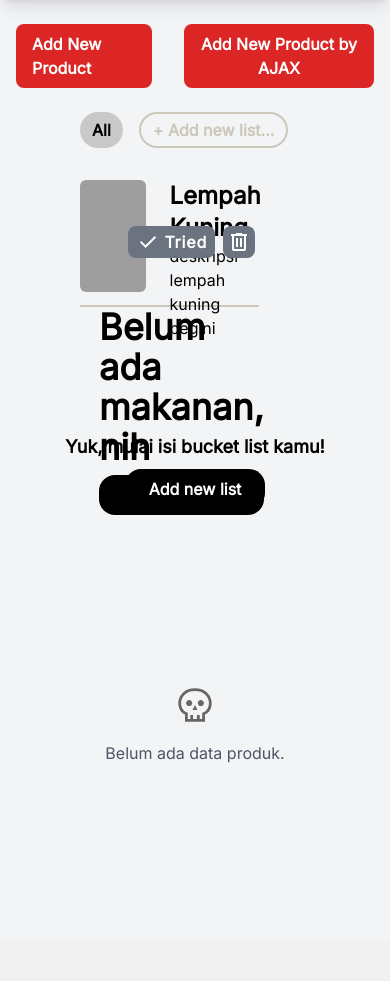
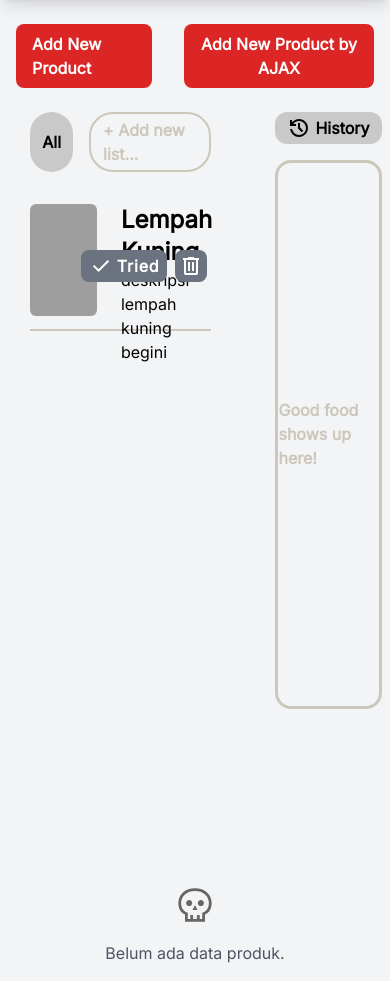
Before and after one commit to githubhiseka/thriftxyouth, a Django app: page / in a window 390 px wide. Shown: the part 64-1045 px from the top of the page. Before the commit the page ends 827 px from the top, so only its background shows below. Run offline with Django 5.2, Linux system fonts and the light colour scheme; the visitor is signed in with stand-in values (Sample User, id 1); data that the repository does not hold is empty; some libraries are stand-ins or nearby versions; grey boxes are pictures that could not be loaded.

Commit message:
sisa ajax makanan, responsive, dan js

```diff
--- a/main/templates/main.html
+++ b/main/templates/main.html
@@ -19,21 +19,26 @@
     </div>
 
     {% comment %} ini dummy {% endcomment %}
-    {% comment %} main container {% endcomment %}
+    {% comment %} main container dibagi 2{% endcomment %}
+    <div class="flex flex-row mx-auto w-[92%] gap-16">
+
+
+        {% comment %} left container {% endcomment %}
+        <div class="flex flex-col gap-8 w-[55%]">
 
             {% comment %} choose bar {% endcomment %}
-    <div class="flex flex-row gap-4 ml-16 mb-8">
-        <div class="flex items-center bg-[#C9C9C9] rounded-3xl hover:bg-gray-600">     {% comment %} hover properties perlu diganti nanti {% endcomment %}
-            <p class="font-bold px-3 py-1 cursor-pointer">All</p>
+            <div class="flex flex-row gap-4">       {% comment %} mungkin harus fixed dengan background color {% endcomment %}
+                <div class="flex items-center px-3 py-1 bg-[#C9C9C9] rounded-3xl cursor-pointer hover:bg-gray-600">     {% comment %} hover properties perlu diganti nanti {% endcomment %}
+                    <p class="font-bold">All</p>
                 </div>
-        <div class="flex items-center border-2 border-[#CCC7BA] rounded-3xl hover:bg-gray-700">
-            <p class="font-bold px-3 py-1 text-[#CCC7BA] cursor-pointer">+ Add new list...</p>
+                <div class="flex items-center px-3 py-1 border-2 border-[#CCC7BA] rounded-3xl cursor-pointer hover:bg-gray-700">
+                    <p class="font-bold text-[#CCC7BA]">+ Add new list...</p>
                 </div>
             </div>
 
 
             {% comment %} list of bucket list {% endcomment %}
-    <div class="relative flex flex-row gap-6 border-b-2 border-[#CCC7BA] ml-16 h-[15vh] w-1/2">
+            <div class="relative flex flex-row gap-6 border-b-2 border-[#CCC7BA] h-[15vh] w-full">
                 <div class="h-[90%] aspect-square overflow-hidden rounded-md">
                     <img src="blabla.jpg" class="object-cover w-full h-full">
                 </div>
@@ -52,9 +57,24 @@
                     </div>
                 </div>
             </div>
+        </div>
+
+        {% comment %} right container{% endcomment %}
+        <div class="sticky flex flex-col gap-4 items-end w-2/5">
+            {% comment %} history button {% endcomment %}
+            <div class="flex flex-row justify-center items-center gap-1 px-3 py-1 bg-[#C9C9C9] rounded-xl cursor-pointer">
+                <svg xmlns="http://www.w3.org/2000/svg" height="24px" viewBox="0 -960 960 960" width="24px" fill="#000000"><path d="M480-120q-138 0-240.5-91.5T122-440h82q14 104 92.5 172T480-200q117 0 198.5-81.5T760-480q0-117-81.5-198.5T480-760q-69 0-129 32t-101 88h110v80H120v-240h80v94q51-64 124.5-99T480-840q75 0 140.5 28.5t114 77q48.5 48.5 77 114T840-480q0 75-28.5 140.5t-77 114q-48.5 48.5-114 77T480-120Zm112-192L440-464v-216h80v184l128 128-56 56Z"/></svg>
+                <p class="font-bold">History</p>
+            </div>
+            {% comment %} ajax {% endcomment %}
+            <div id="goodFood" class="flex justify-center items-center h-[65vh] w-full border-[3px] border-[#CCC7BA] rounded-2xl">
+                <h3 class="font-bold text-[#CCC7BA]">Good food shows up here!</h3>
+            </div>
+        </div>
+    </div>
 
     {% comment %} kalo list nya masih kosong {% endcomment %}
-    <div class="relative flex flex-row justify-center gap-6 ml-16 h-[15vh] w-1/2">
+    {% comment %} <div class="relative flex flex-row justify-center gap-6 ml-16 h-[15vh] w-1/2">
         <svg xmlns="http://www.w3.org/2000/svg" height="48px" viewBox="0 -960 960 960" width="48px" fill="#000000"><path d="M626-533q22.5 0 38.25-15.75T680-587q0-22.5-15.75-38.25T626-641q-22.5 0-38.25 15.75T572-587q0 22.5 15.75 38.25T626-533Zm-292 0q22.5 0 38.25-15.75T388-587q0-22.5-15.75-38.25T334-641q-22.5 0-38.25 15.75T280-587q0 22.5 15.75 38.25T334-533Zm146.17 116Q413-417 358.5-379.5T278-280h53q22-42 62.17-65 40.18-23 87.5-23 47.33 0 86.83 23.5T630-280h52q-25-63-79.83-100-54.82-37-122-37ZM480-80q-83 0-156-31.5T197-197q-54-54-85.5-127T80-480q0-83 31.5-156T197-763q54-54 127-85.5T480-880q83 0 156 31.5T763-763q54 54 85.5 127T880-480q0 83-31.5 156T763-197q-54 54-127 85.5T480-80Zm0-400Zm0 340q142.38 0 241.19-98.81Q820-337.63 820-480q0-142.38-98.81-241.19T480-820q-142.37 0-241.19 98.81Q140-622.38 140-480q0 142.37 98.81 241.19Q337.63-140 480-140Z"/></svg>
         <div class="flex flex-col">
             <h1 class="font-black text-4xl">Belum ada makanan, nih</h1>
@@ -62,15 +82,15 @@
                 <p class="text-white font-bold">Mari explore</p>
             </div>
         </div>
-    </div>
+    </div> {% endcomment %}
 
     {% comment %} kalo belom ada bucket list {% endcomment %}
-    <div class="flex flex-col gap-2 justify-center items-center">
+    {% comment %} <div class="flex flex-col gap-2 justify-center items-center">
         <h2 class="text-lg font-bold">Yuk, mulai isi bucket list kamu!</h2>
         <div data-model-target="addBucketListModal" data-modal-toggle="addBucketListModal" class="flex items-center btn bg-black rounded-2xl px-6 py-2 transform">
             <p class="text-white font-bold">Add new list</p>
         </div>
-    </div>
+    </div> {% endcomment %}
 
     {% comment %} modals {% endcomment %}
     <div id="addBucketListModal" tabindex="-1" aria-hidden="true" class="hidden fixed inset-0 z-50 w-full flex items-center justify-center bg-gray-800 bg-opacity-50 overflow-x-hidden overflow-y-auto">
```
Lines whose indentation alone changed are shown as unchanged.
